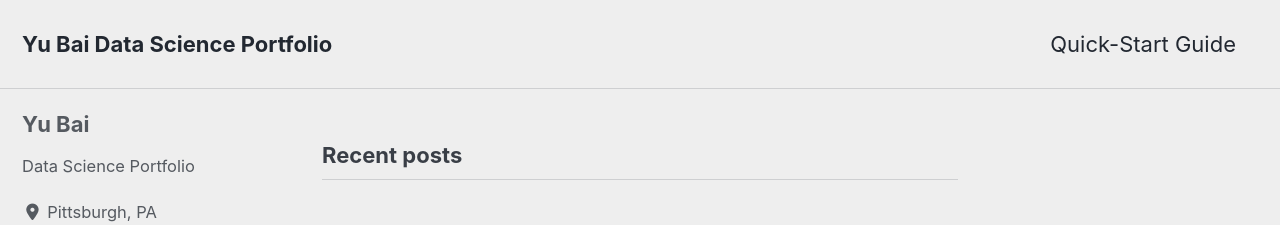
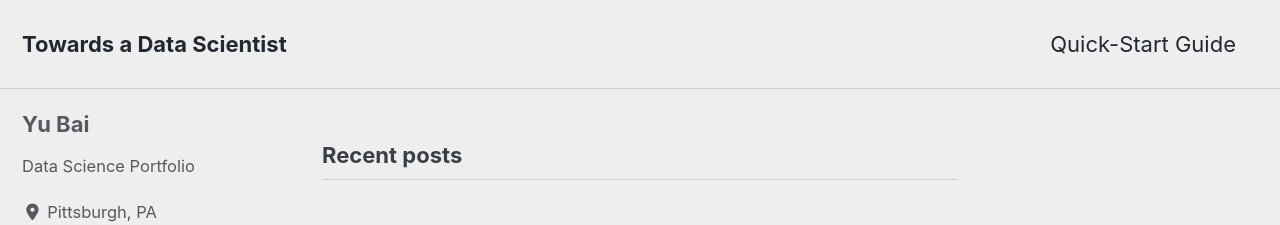
Before and after one commit to watermantle/data_science, a Jekyll site: the page built from index.html, in a window 1280 px wide and 900 px high. Shown: the top 225 px of the window. Built offline with Jekyll 4.4.1, drawn with Linux system fonts in a browser that asks for light colours; cached includes are drawn as plain includes; nearby versions of some CDN libraries; the list of posts is cut into pages by our own code; part of the change alters nothing that is shown.

Commit message:
Update _config.yml

```diff
--- a/_config.yml
+++ b/_config.yml
@@ -16,7 +16,7 @@ minimal_mistakes_skin    : "air" # "air", "aqua", "contrast", "dark", "dirt", "n
 
 # Site Settings
 locale                   : "en-US"
-title                    : "Yu Bai Data Science Portfolio"
+title                    : "Towards a Data Scientist"
 title_separator          : "-"
 subtitle                 : # site tagline that appears below site title in masthead
 name                     : "Yu Bai"
@@ -281,3 +281,11 @@ defaults:
       comments: # true
       share: true
       related: true
+
+  # _pages
+  - scope:
+      path: ""
+      type: pages
+    values:
+      layout: single
+      author_profile: true
```
